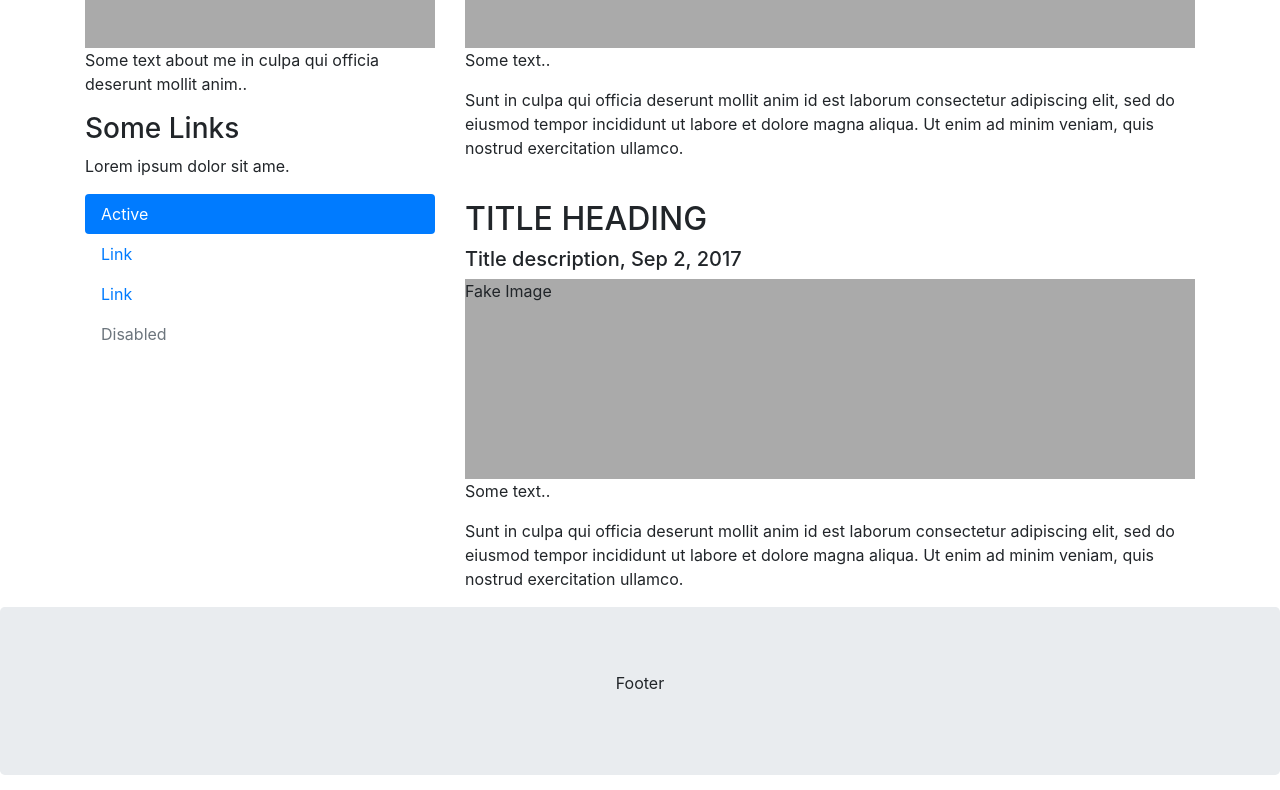
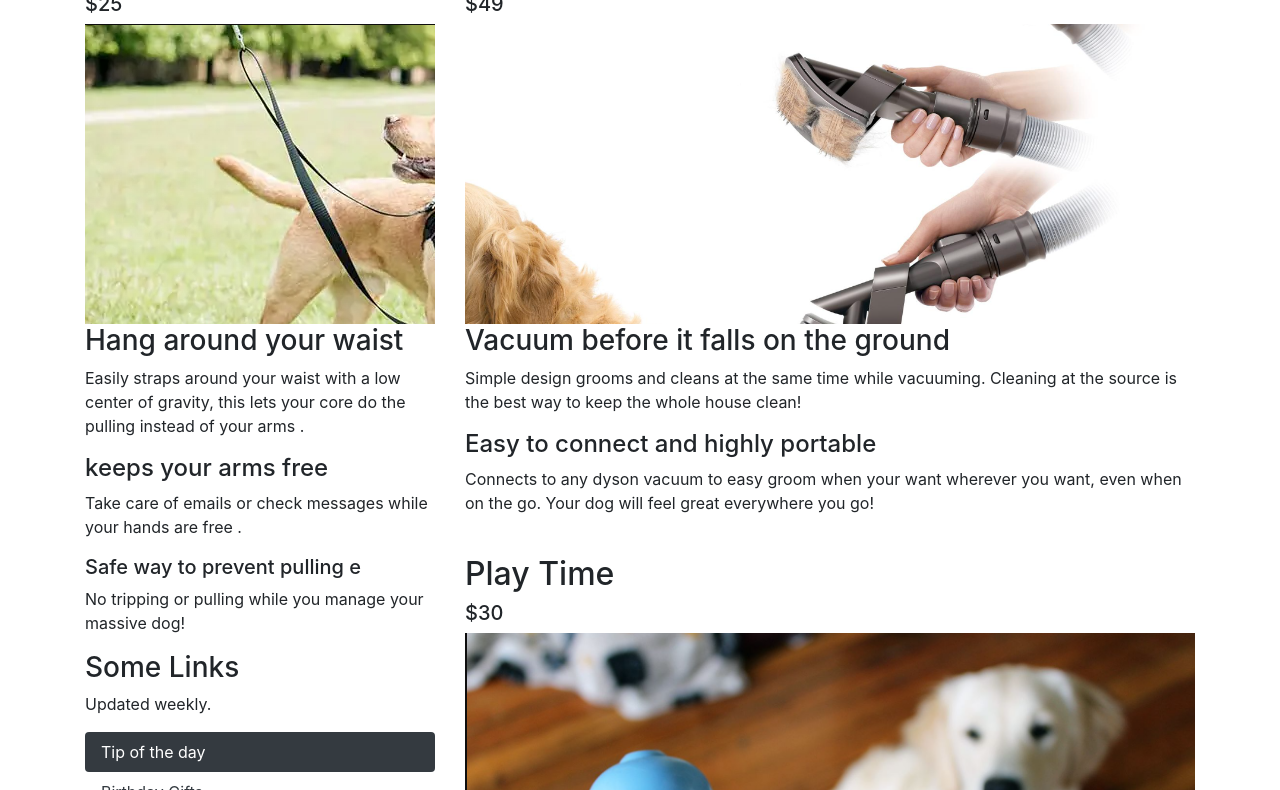
Before and after one commit to Audelazz/UX_UI_HW_20, a plain HTML site: page index.html in a window 1280 px wide. Shown: the part 540-1330 px from the top of the page. Drawn offline with nearby package versions, Linux system fonts and the light colour scheme.

Commit message:
Added images and adjusted text

```diff
--- /dev/null
+++ b/css/style.css
@@ -0,0 +1,11 @@
+/* add your css styles here! */
+
+
+
+
+
+#grooming {
+    background-image: url("../images/grooming.png");
+    height: 400px;
+    width: 100%;
+}
--- a/css/styles.css
+++ /dev/null
@@ -1 +0,0 @@
-/* add your css styles here! */
--- a/index.html
+++ b/index.html
@@ -10,16 +10,17 @@
   <script src="https://cdn.jsdelivr.net/npm/bootstrap@4.6.1/dist/js/bootstrap.bundle.min.js"></script>
   <style>
   .fakeimg {
-    height: 200px;
+    height: 300px;
     background: #aaa;
+    overflow: hidden;
+    vertical-align: center;
   }
   </style>
 </head>
 <body>
 
-<div class="jumbotron text-center" style="margin-bottom:0">
-  <h1>My First Bootstrap 4 Page</h1>
-  <p>Resize this responsive page to see the effect!</p>
+<div class="jumbotron text-left jumbotron" style="margin-bottom:0; background-image: url('images/jumbotron.png'); background-position: center center; height: 400px;">
+  <h1>Thoughtful Dog Gear</h1>
 </div>
 
 <nav class="navbar navbar-expand-sm bg-dark navbar-dark">
@@ -30,13 +31,13 @@
   <div class="collapse navbar-collapse" id="collapsibleNavbar">
     <ul class="navbar-nav">
       <li class="nav-item">
-        <a class="nav-link" href="#">Link</a>
+        <a class="nav-link" href="#">Large Dogs</a>
       </li>
       <li class="nav-item">
-        <a class="nav-link" href="#">Link</a>
+        <a class="nav-link" href="#">Medium Dogs</a>
       </li>
       <li class="nav-item">
-        <a class="nav-link" href="#">Link</a>
+        <a class="nav-link" href="#">Small Dogs</a>
       </li>
     </ul>
   </div>
@@ -45,46 +46,69 @@
 <div class="container" style="margin-top:30px">
   <div class="row">
     <div class="col-sm-4">
-      <h2>About Me</h2>
-      <h5>Photo of me:</h5>
-      <div class="fakeimg">Fake Image</div>
-      <p>Some text about me in culpa qui officia deserunt mollit anim..</p>
+      <h2>Walking Accessories</h2>
+      <h5>$25</h5>
+      <div class="fakeimg">
+        <img src="images/dogleash.png" class = "mx-auto d-block" alt="Dog Leash">
+      </div>
+      <h3>Hang around your waist</h3>
+      <p>Easily straps around your waist with a low center of gravity, this lets your core do the pulling instead of your arms  .</p>
+      <h4>keeps your arms free</h3>
+      <p>Take care of emails or check messages while your hands are free  .</p>
+      <h5>Safe way to prevent pulling e</h3>
+      <p>No tripping or pulling while you manage your massive dog!</p>
+
       <h3>Some Links</h3>
-      <p>Lorem ipsum dolor sit ame.</p>
+      <p>Updated weekly.</p>
       <ul class="nav nav-pills flex-column">
         <li class="nav-item">
-          <a class="nav-link active" href="#">Active</a>
+          <a class="nav-link bg-dark active" href="#">Tip of the day</a>
         </li>
         <li class="nav-item">
-          <a class="nav-link" href="#">Link</a>
+          <a class="nav-link text-dark" href="#">Birthday Gifts</a>
         </li>
         <li class="nav-item">
-          <a class="nav-link" href="#">Link</a>
-        </li>
-        <li class="nav-item">
-          <a class="nav-link disabled" href="#">Disabled</a>
+          <a class="nav-link text-dark" href="#">Holiday Gifts </a>
         </li>
       </ul>
       <hr class="d-sm-none">
     </div>
     <div class="col-sm-8">
-      <h2>TITLE HEADING</h2>
-      <h5>Title description, Dec 7, 2017</h5>
-      <div class="fakeimg">Fake Image</div>
-      <p>Some text..</p>
-      <p>Sunt in culpa qui officia deserunt mollit anim id est laborum consectetur adipiscing elit, sed do eiusmod tempor incididunt ut labore et dolore magna aliqua. Ut enim ad minim veniam, quis nostrud exercitation ullamco.</p>
+      <h2>Vacuum Grooming Attachment</h2>
+      <h5>$49</h5>
+      <div id="grooming" class="fakeimg">
+        <img src="images/grooming .png" class = "img-fluid" alt="Grooming">
+      </div>
+      <h3>Vacuum before it falls on the ground </h3>
+      <p>Simple design grooms and cleans at the same time while vacuuming. Cleaning at the source is the best way to keep the whole house clean! </p>
+      <h4>Easy to connect and highly portable</h3>
+      <p>Connects to any dyson vacuum to easy groom when your want wherever you want, even when on the go. Your dog will feel great everywhere you go!  </p>
       <br>
-      <h2>TITLE HEADING</h2>
-      <h5>Title description, Sep 2, 2017</h5>
-      <div class="fakeimg">Fake Image</div>
-      <p>Some text..</p>
-      <p>Sunt in culpa qui officia deserunt mollit anim id est laborum consectetur adipiscing elit, sed do eiusmod tempor incididunt ut labore et dolore magna aliqua. Ut enim ad minim veniam, quis nostrud exercitation ullamco.</p>
+      <h2>Play Time</h2>
+      <h5>$30</h5>
+      <div class="fakeimg">
+        <img src="images/playtime.png" class = "img-fluid" alt="Play Time">
+      </div>
+      <h3>Keeps your dog engaged and busy why you are out </h3>
+      <p>Long play time helps keep your dog engaged. Different sizes for any dog with very challenging games for rewards. </p>
+      <h4>Rewards intellectual activity </h3>
+      <p>Keep your dogs brain stimulated and engaged for a long happy life. </p>
+      <br>
+      <h2>Camping Gear </h2>
+      <h5>$40</h5>
+      <div class="fakeimg">
+        <img src="images/dogbowl.png" class = "img-fluid" alt="Dog Bowl">
+      </div>
+      <h3>No spill design </h3>
+      <p>No spill design can easily be thrown into a car when on the go. No matter what you do water will not spill out. </p>
+      <h4>Keep hydrated at the campsite </h3>
+      <p>While you’re setting up camp, your best friend can stay nourished and hydrated. Kick back and enjoy the great outdoors.</p>
     </div>
   </div>
 </div>
 
-<div class="jumbotron text-center" style="margin-bottom:0">
-  <p>Footer</p>
+<div class="jumbotron text-center bg-dark text-white" style="margin-bottom:0;">
+  <p> Have a nice day. </p>
 </div>
 
 </body>
```
Also changed, not shown: images/dogbowl.png (added), images/dogleash.png (added), images/grooming .png (added), images/jumbotron.png (added), images/jumobotron_original.jpg (added), images/playtime.jpg (added), images/playtime.png (added), 4 other files.
